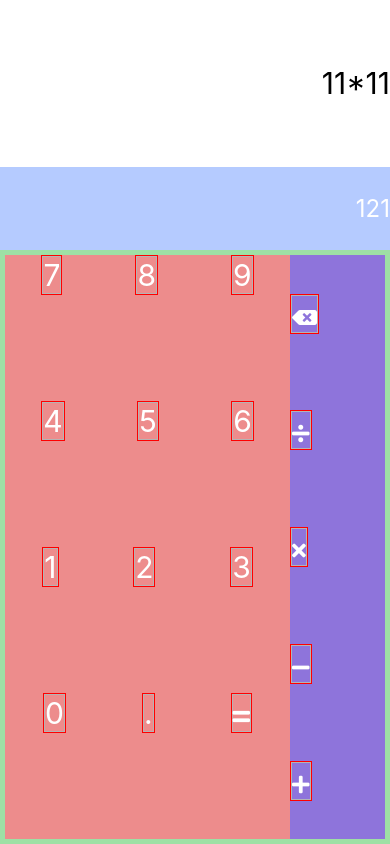
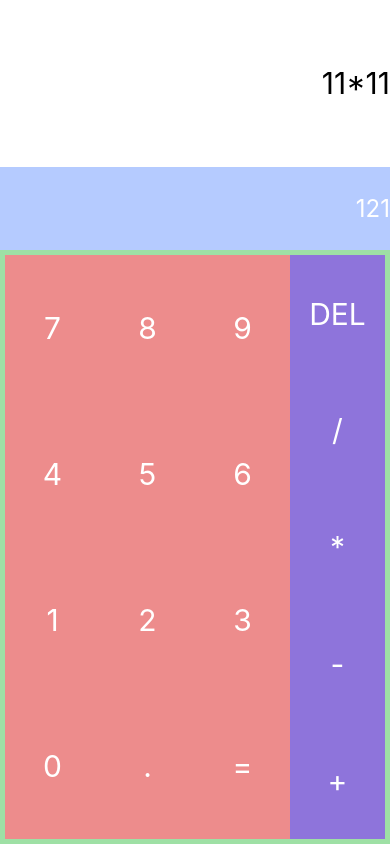
Before and after one commit to MatthieuNadeau96/RNCalculator, a React Native app: screen / in a window 390 px wide. Built offline with nearby package versions, Linux system fonts and the light colour scheme.

Commit message:
Refactored the App component to output the keys more dynamically, making the Key component obsolete

```diff
--- a/App.js
+++ b/App.js
@@ -3,6 +3,8 @@ import {
   View,
   Text,
   StyleSheet,
+  TouchableNativeFeedback,
+  TouchableOpacity,
 } from 'react-native'
 
 import Key from './src/components/Key'
@@ -22,6 +24,31 @@ export default class App extends Component {
     const plus = (<FontAwesome5 name={'plus'} size={20} />)
     const minus = (<FontAwesome5 name={'minus'} size={20} />)
     const equals = (<FontAwesome5 name={'equals'} size={20} />)
+
+    let rows = []
+    let nums = [[7,8,9], [4,5,6],[1,2,3],[0,'.','=']]
+    for(let i = 0; i < 4; i++) {
+      let row = []
+      for(let j = 0; j < 3; j++) {
+        row.push(
+          <TouchableOpacity style={styles.button}>
+            <Text style={styles.buttonText}>{nums[i][j]}</Text>
+          </TouchableOpacity>
+        )
+      }
+      rows.push(<View style={styles.btnRow}>{row}</View>)
+    }
+
+    let operations = ['DEL', '/', '*', '-', '+']
+    let operationKeys = []
+    for(let i = 0; i < operations.length; i++) {
+      operationKeys.push(
+        <TouchableOpacity style={styles.button}>
+          <Text style={styles.buttonText}>{operations[i]}</Text>
+        </TouchableOpacity>
+      )
+    }
+
     return (
       <View style={styles.container}>
 
@@ -33,33 +60,10 @@ export default class App extends Component {
         </View>
         <View style={styles.keyPad}>
           <View style={styles.digitKeys}>
-            <View style={styles.btnRow}>
-              <Key title={'7'} />
-              <Key title={'8'} />
-              <Key title={'9'} />
-            </View>
-            <View style={styles.btnRow}>
-              <Key title={'4'} />
-              <Key title={'5'} />
-              <Key title={'6'} />
-            </View>
-            <View style={styles.btnRow}>
-              <Key title={'1'} />
-              <Key title={'2'} />
-              <Key title={'3'} />
-            </View>
-            <View style={styles.btnRow}>
-              <Key title={'0'} />
-              <Key title={'.'} />
-              <Key title={equals} />
-            </View>
+            {rows}
           </View>
           <View style={styles.operationKeys}>
-            <Key title={backspace} />
-            <Key title={divide} />
-            <Key title={times} />
-            <Key title={minus} />
-            <Key title={plus} />
+            {operationKeys}
           </View>
         </View>
 
@@ -108,6 +112,16 @@ const styles = StyleSheet.create({
     flex: 3,
     backgroundColor: '#ed8c8c',
   },
+  button: {
+    flex: 1,
+    alignItems: 'center',
+    alignSelf: 'stretch',
+    justifyContent: 'center',
+  },
+  buttonText: {
+    fontSize: 30,
+    color: '#ffffff',
+  },
   operationKeys: {
     flex: 1,
     justifyContent: 'space-around',
--- a/src/components/Key.js
+++ b/src/components/Key.js
@@ -19,16 +19,5 @@ export default class DigitKey extends Component {
 }
 
 const styles = StyleSheet.create({
-  button: {
-    flex: 1,
-    borderWidth: .5,
-    borderColor: '#b4b4b4',
-    alignItems: 'center',
-    alignSelf: 'stretch',
-    justifyContent: 'center',
-  },
-  buttonText: {
-    fontSize: 30,
-    color: '#ffffff',
-  },
+
 })
```
